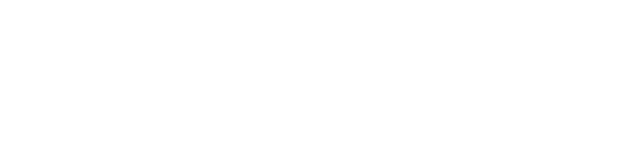
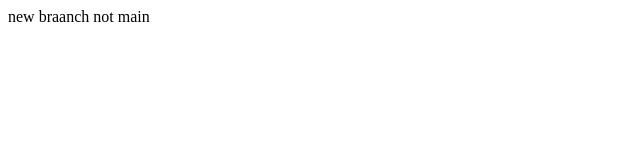
Before and after one commit to asimkhan186/testing-repo-4, a plain HTML site: page index.html in a window 1280 px wide. Shown: the whole page, without its empty margins (0-640 px from the left). Drawn offline with Linux system fonts and the light colour scheme.

Commit message:
not main

```diff
--- a/index.html
+++ b/index.html
@@ -3,9 +3,10 @@
 <head>
     <meta charset="UTF-8">
     <meta name="viewport" content="width=device-width, initial-scale=1.0">
-    <title>Document</title>
+    <title>Doc34335</title>
 </head>
 <body>
+    new braanch  not main
 
 </body>
 </html>
```
